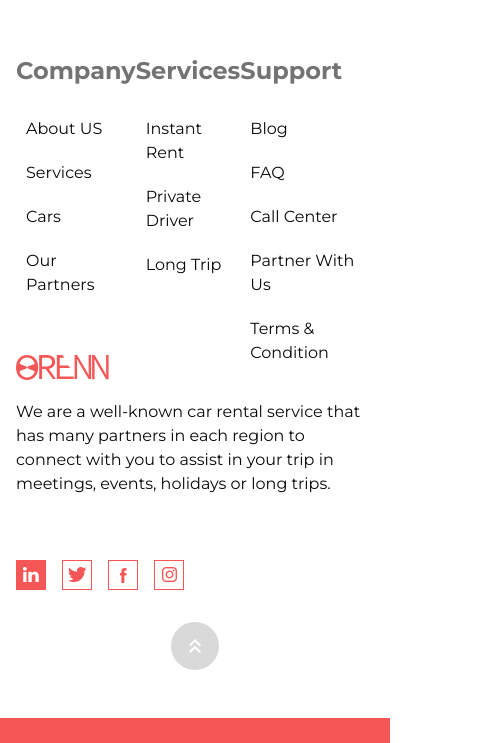
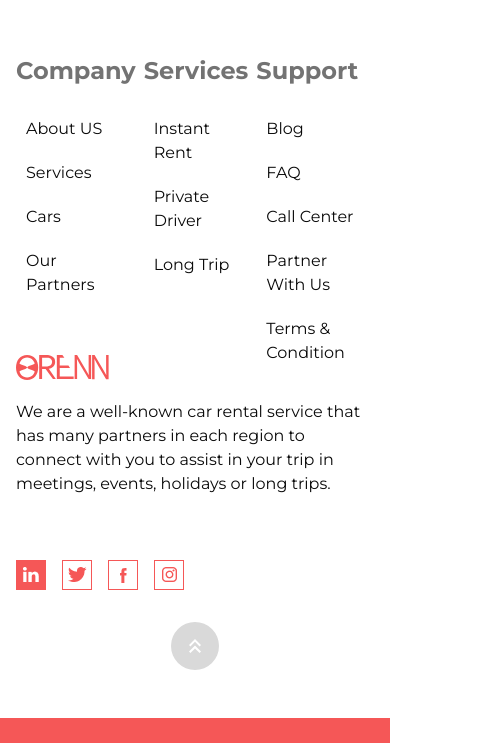
Before and after one commit to molaraiche/oreen, a Next.js app: page / in a window 390 px wide. Shown: the part 10312-11055 px from the top of the page, 489 px wide, since content can reach past the window. Built offline with nearby package versions, Linux system fonts and the light colour scheme.

Commit message:
fix footer responsivness

```diff
--- a/components/Footer.tsx
+++ b/components/Footer.tsx
@@ -4,7 +4,7 @@ import BackTop from "./BackTop";
 
 const Footer = () => {
   return (
-    <div className='flex items-center justify-between font-montserrat my-32 relative flex-col-reverse gap-y-10 md:flex-row md gap-10'>
+    <div className='flex items-center justify-between font-montserrat my-32 relative flex-col-reverse gap-y-10 md:flex-row  md:gap-10'>
       <div className='flex flex-col'>
         <Image
           src='/assets/logo.svg'
@@ -48,7 +48,7 @@ const Footer = () => {
           />
         </div>
       </div>
-      <div className='flex md:hidden justify-between items-center w-full '>
+      <div className='flex md:hidden justify-between items-center w-full gap-2'>
         <div className='flex flex-col h-[260px]'>
           <h4 className='text-2xl text-netral-7 font-bold'> Company </h4>
           <div className='flex flex-col mt-5'>
--- a/pages/Newsletter.tsx
+++ b/pages/Newsletter.tsx
@@ -21,7 +21,7 @@ const Newsletter = () => {
             type='email'
             placeholder='example@gmail.com'
             required
-            className='pl-10 pr-4 py-2 border h-14 rounded-md w-[460px] text-netral-9 focus:outline-none placeholder:text-netral-3'
+            className='pl-10 pr-4 py-2 border h-14 rounded-md w-full md:w-[460px] text-netral-9 focus:outline-none placeholder:text-netral-3'
           />
           <div className='absolute inset-y-0 left-0 flex items-center pl-3 text-netral-3'>
             <CiMail className='w-5 h-5' />
```
